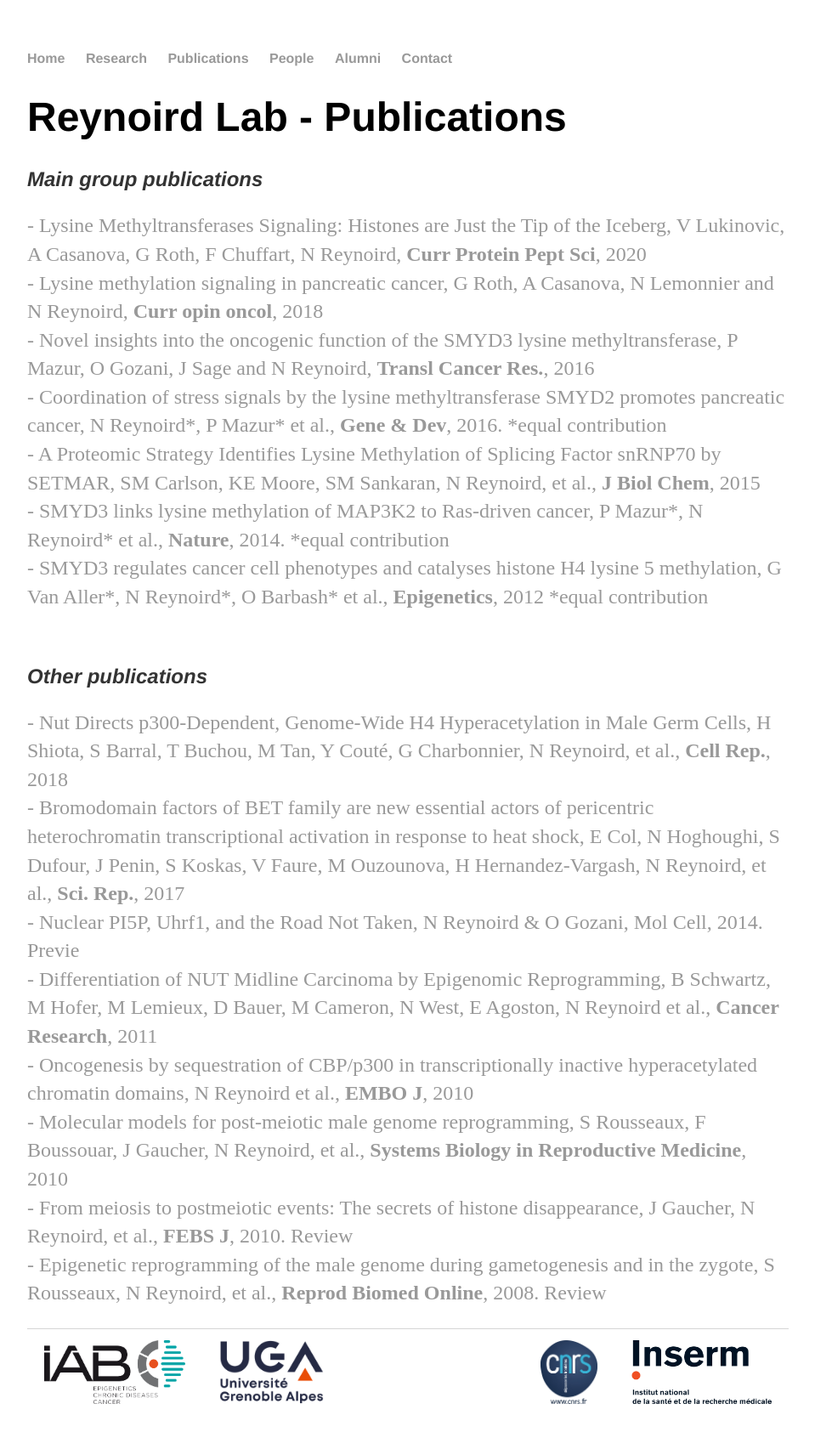
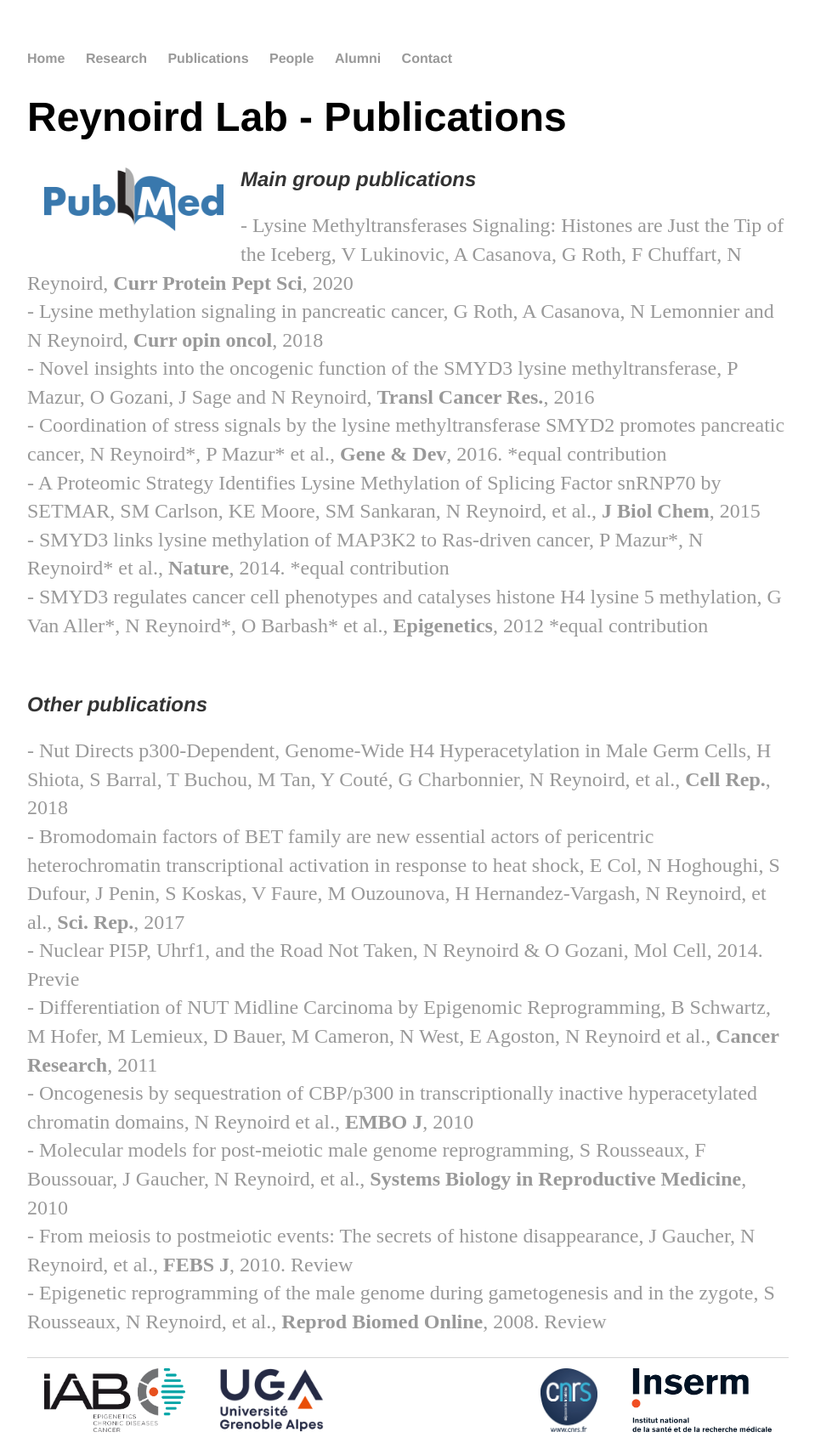
Before and after one commit to Reynoird-Lab/Reynoird-lab.github.io, a Jekyll site: the page built from Publications/index.html, in a window 1280 px wide. Shown: the whole page at 85% size, without its empty margins (160-1119 px from the left). Built offline with Jekyll 4.4.1, drawn with Linux system fonts in a browser that asks for light colours; Markdown is read by kramdown in place of the engine named in the settings; before the commit the page ends 1672 px from its top, so only the background shows below that.

Commit message:
Update index.html

```diff
--- a/Publications/index.html
+++ b/Publications/index.html
@@ -5,6 +5,8 @@ title: Publications
 <meta name="description" content="Listing of the The Reynoird Lab publications in scientific journals."/>
 
 	<h1>Reynoird Lab - Publications</h1>
+
+<a href="https://pubmed.ncbi.nlm.nih.gov/?term=reynoird+N"> <img alt="PUBMED REYNOIRD" src="https://reynoird-lab.github.io/Images/PUBMED.png" align="left" style="margin: 0px 20px 20px 20px;" height="75"></a>
 
 <h2> <i> Main group publications </i> </h2>
 <p>
```
